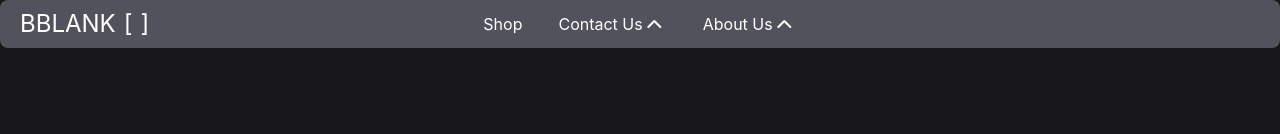
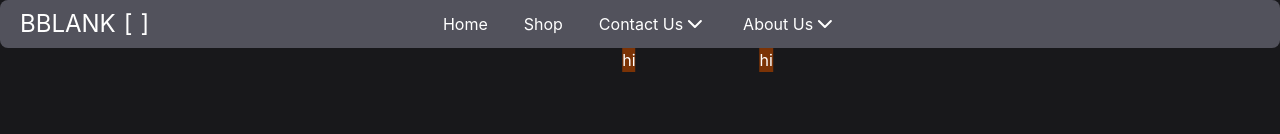
Before and after one commit to vincentfarka/Pant-Shop, a React (Vite) app: page / in a window 1280 px wide. Shown: the top 134 px of the page. Built offline with nearby package versions, Linux system fonts and the light colour scheme.

Commit message:
added tab

```diff
--- a/src/App.tsx
+++ b/src/App.tsx
@@ -2,22 +2,18 @@ import { useState } from "react";
 import { Header } from "./components/header";
 import { Content } from "./components/content";
 
-
-
-export type sceneState = "shop"
+export type sceneState = "shop" | "home";
 
 export default function App() {
-
-
-  const [scene, setScene] = useState<sceneState>("shop")
+  const [scene, setScene] = useState<sceneState>("shop");
   return (
     <div>
       <div className="min-inline-screen flex items-center justify-between px-5 static mt-30">
-        <Header setScene={setScene} scene={scene} />
+        <Header setScene={setScene} />
       </div>
       <div className="p-4 flex flex-col gap-4">
         <Content scene={scene} />
       </div>
     </div>
-  )
+  );
 }
--- a/src/components/button.tsx
+++ b/src/components/button.tsx
@@ -1,23 +1,32 @@
-import type { HTMLAttributes } from "react"
-import { twMerge } from "tailwind-merge"
+import type { HTMLAttributes } from "react";
+import { twMerge } from "tailwind-merge";
 
-type variant = "primary" | "ghost-destructive"  | "centered"
+type variant = "primary" | "ghost-destructive" | "ghost";
 
 const variantStyles = {
-    "primary": "bg-teal-600",
-    "ghost-destructive" : "",
-    "centered" : "absolute left-1/2 -translate-x-1/2"
-}
+  primary: "bg-teal-600",
+  "ghost-destructive": "",
+  ghost: "hover:bg-teal/100",
+};
 
 type ButtonProps = {
-    variant: variant
-    className?: string
-} & HTMLAttributes<HTMLButtonElement>
+  variant: variant;
+  className?: string;
+} & HTMLAttributes<HTMLButtonElement>;
 
 export function Button({ variant, className, ...props }: ButtonProps) {
-    return <button {...props} className={twMerge("transition hover:bg-teal-700 hover:cursor-pointer rounded py-1 px-2.5", findStyles(variant), className)} />
+  return (
+    <button
+      {...props}
+      className={twMerge(
+        "transition hover:bg-teal-700 hover:cursor-pointer rounded py-1 px-2.5",
+        findStyles(variant),
+        className,
+      )}
+    />
+  );
 }
 
 function findStyles(variant: variant) {
-    return variantStyles[variant]
+  return variantStyles[variant];
 }
--- a/src/components/content.tsx
+++ b/src/components/content.tsx
@@ -1,55 +1,96 @@
-import type { sceneState } from "../App"
+import type { sceneState } from "../App";
 
 type contentProps = {
-    scene: sceneState
-}
+  scene: sceneState;
+};
 
 export type shopItem = {
-    src: string,
-    name: string,
-    price: string
-}
+  src: string;
+  name: string;
+  price: string;
+};
 
 export function Content({ scene }: contentProps) {
   const sorces = [
-        { src: "https://encrypted-tbn1.gstatic.com/shopping?q=tbn:ANd9GcQiClDMFMdObttV25PkoDA4dyRVaykPffpfuRhrX1MJ1mLe16EGTe_EDHGI-x_J3leY-QThV7IjnSxRhZF4296fe0MK0r4U5JsDMlRRLbMYsXat30OCG4FgGWhFQwrMzBOGzEi45gg&usqp=CAc", name: "cool pants", price: "$50" },
-    ] satisfies shopItem[]
+    {
+      src: "https://encrypted-tbn1.gstatic.com/shopping?q=tbn:ANd9GcQiClDMFMdObttV25PkoDA4dyRVaykPffpfuRhrX1MJ1mLe16EGTe_EDHGI-x_J3leY-QThV7IjnSxRhZF4296fe0MK0r4U5JsDMlRRLbMYsXat30OCG4FgGWhFQwrMzBOGzEi45gg&usqp=CAc",
+      name: "cool pants",
+      price: "$50",
+    },
+  ] satisfies shopItem[];
   const scenes = {
-        "shop": <div className="grid w-full grid-cols-[repeat(auto-fit,minmax(300px,1fr))] justify-center gap-10">
-            <ShopItem price={sorces[0].price} name={sorces[0].name} src={sorces[0].src} />
-            <ShopItem price={sorces[0].price} name={sorces[0].name} src={sorces[0].src} />
-            <ShopItem price={sorces[0].price} name={sorces[0].name} src={sorces[0].src} />
-            <ShopItem price={sorces[0].price} name={sorces[0].name} src={sorces[0].src} />
-            <ShopItem price={sorces[0].price} name={sorces[0].name} src={sorces[0].src} />
-            <ShopItem price={sorces[0].price} name={sorces[0].name} src={sorces[0].src} />
-            <ShopItem price={sorces[0].price} name={sorces[0].name} src={sorces[0].src} />
-            <ShopItem price={sorces[0].price} name={sorces[0].name} src={sorces[0].src} />
-            <ShopItem price={sorces[0].price} name={sorces[0].name} src={sorces[0].src} />
-        </div>,
-        "about us": <h1>About</h1>,
-        "contact us": <h1>Contact</h1>
-    }
-    const content = scenes[scene]
-    return (
-        <>
-            {content}
-        </>
-    )
+    shop: (
+      <div className="grid w-full grid-cols-[repeat(auto-fit,minmax(300px,1fr))] justify-center gap-10">
+        <ShopItem
+          price={sorces[0].price}
+          name={sorces[0].name}
+          src={sorces[0].src}
+        />
+        <ShopItem
+          price={sorces[0].price}
+          name={sorces[0].name}
+          src={sorces[0].src}
+        />
+        <ShopItem
+          price={sorces[0].price}
+          name={sorces[0].name}
+          src={sorces[0].src}
+        />
+        <ShopItem
+          price={sorces[0].price}
+          name={sorces[0].name}
+          src={sorces[0].src}
+        />
+        <ShopItem
+          price={sorces[0].price}
+          name={sorces[0].name}
+          src={sorces[0].src}
+        />
+        <ShopItem
+          price={sorces[0].price}
+          name={sorces[0].name}
+          src={sorces[0].src}
+        />
+        <ShopItem
+          price={sorces[0].price}
+          name={sorces[0].name}
+          src={sorces[0].src}
+        />
+        <ShopItem
+          price={sorces[0].price}
+          name={sorces[0].name}
+          src={sorces[0].src}
+        />
+        <ShopItem
+          price={sorces[0].price}
+          name={sorces[0].name}
+          src={sorces[0].src}
+        />
+      </div>
+    ),
+    home: <h1>Home</h1>,
+  };
+  const content = scenes[scene];
+  return <>{content}</>;
 }
 
-type ShopItemProps = {
-
-} & shopItem
-
+type ShopItemProps = {} & shopItem;
 
 function ShopItem({ src, price, name }: ShopItemProps) {
   return (
     <div className="p-0 m-0 flex flex-col gap-1">
       <div className="group grid justify-items-center items-end h-full w-full">
-                <img className="col-start-1 col-end-2 row-start-1 row-end-2 p-0 m-0 rounded-3xl w-full h-full" src={src} />
-                <h1 className="col-start-1 col-end-2 row-start-1 row-end-2 text-black font-medium text-2xl bg-white/30 backdrop-hue-rotate-270 backdrop-blur-lg w-full p-0 m-0 flex items-center justify-center opacity-0 group-hover:opacity-100 transition-all duration-300 h-0 group-hover:h-full group-hover:cursor-pointer rounded-3xl ">{name}</h1>
+        <img
+          className="col-start-1 col-end-2 row-start-1 row-end-2 p-0 m-0 rounded-3xl w-full h-full"
+          src={src}
+        />
+        <h1 className="col-start-1 col-end-2 row-start-1 row-end-2 text-black font-medium text-2xl bg-white/30 backdrop-hue-rotate-270 backdrop-blur-lg w-full p-0 m-0 flex items-center justify-center opacity-0 group-hover:opacity-100 transition-all duration-300 h-0 group-hover:h-full group-hover:cursor-pointer rounded-3xl ">
+          {name}
+        </h1>
       </div>
-            <h1 className="font-medium text-2xl p-0 m-0 flex justify-center w-full">{price}</h1>
+      <h1 className="font-medium text-2xl p-0 m-0 flex justify-center w-full">
+        {price}
+      </h1>
     </div>
-    )
+  );
 }
--- a/src/components/header.tsx
+++ b/src/components/header.tsx
@@ -1,51 +1,62 @@
-
-import { useState, type ReactNode } from "react"
-import type { sceneState } from "../App"
-import { Button } from "./button"
-
+import { type ReactNode } from "react";
+import type { sceneState } from "../App";
+import { Button } from "./button";
 
 type HeaderProps = {
-    setScene: (value: sceneState) => void,
-    scene: sceneState
-}
+  setScene: (value: sceneState) => void;
+};
 
-
-
-export function Header({ setScene, scene }: HeaderProps) {
-    const [activeTab, setActiveTab] = useState<string | null>(null)
+export function Header({ setScene }: HeaderProps) {
   return (
     <header className="bg-zinc-600 min-inline-screen flex items-center justify-between px-5 fixed top-0 right-0 left-0 z-1000 rounded-lg">
-            <div className="flex gap-2 items-center py-2 hover:cursor-pointer text-base leading-none capsize" onClick={() => setScene("shop")}>
+      <div
+        className="flex gap-2 items-center py-2 hover:cursor-pointer text-base leading-none capsize"
+        onClick={() => setScene("home")}
+      >
         <h1 className="text-2xl">BBLANK</h1>
         <div className="flex gap-2 text-2xl items-center">
           <h1 className="text-2xl">[</h1>
           <h1 className="text-2xl">]</h1>
         </div>
       </div>
-            <div className="space-x-4 absolute left-1/2 -translate-x-1/2 flex flex-row">
-                <Button variant="ghost-destructive" onClick={() => setScene("shop")}>Shop</Button>
-                <ChevronTab activeTab={activeTab} setActiveTab={setActiveTab} tabId="contact">Contact Us</ChevronTab>
-                <ChevronTab activeTab={activeTab} setActiveTab={setActiveTab} tabId="about">About Us</ChevronTab>
+      <div className="absolute left-1/2 -translate-x-1/2 flex flex-row gap-4">
+        <Button variant="ghost" onClick={() => setScene("home")}>
+          Home
+        </Button>
+        <Button variant="ghost" onClick={() => setScene("shop")}>
+          Shop
+        </Button>
+        <ChevronTab>Contact Us</ChevronTab>
+        <ChevronTab>About Us</ChevronTab>
       </div>
     </header>
-    )
+  );
 }
 
 type ChevronTabProps = {
-    activeTab: string | null;
-    setActiveTab: (value: (string | null)) => void;
   children: ReactNode;
-    tabId: "contact" | "about";
-}
+};
 
-function ChevronTab({ activeTab, setActiveTab, children, tabId}: ChevronTabProps) {
-    const isOpen = activeTab === tabId
+function ChevronTab({ children }: ChevronTabProps) {
   return (
-        <Button variant="ghost-destructive" className="flex flex-row items-center" onClick={() => isOpen ? setActiveTab(null) : setActiveTab(tabId)}>
+    <div className="relative group">
+      <Button variant="ghost" className="flex flex-row items-center">
         {children}
-            <svg width="24" height="24" viewBox="0 0 24 24" fill="none" stroke="currentColor" stroke-width="2" stroke-linecap="round" stroke-linejoin="round" className={`w-6 h-6 transform transition-transform duration-300 ease-in-out ${isOpen ? 'rotate-0' : 'rotate-180'}`}>
+        <svg
+          viewBox="0 0 24 24"
+          fill="none"
+          stroke="currentColor"
+          stroke-width="2"
+          stroke-linecap="round"
+          stroke-linejoin="round"
+          className="w-6 h-6 transform transition-transform duration-300 ease-in-out rotate-0 group-hover:rotate-180 "
+        >
           <path d="m6 9 6 6 6-6" />
         </svg>
       </Button>
-    )
+      <div className="absolute left-[calc(50%-24px)] -translate-x-1/2 top-10 z-50 bg-amber-900 flex items-center justify-center">
+        hi
+      </div>
+    </div>
+  );
 }
```
Lines whose indentation alone changed are shown as unchanged.
